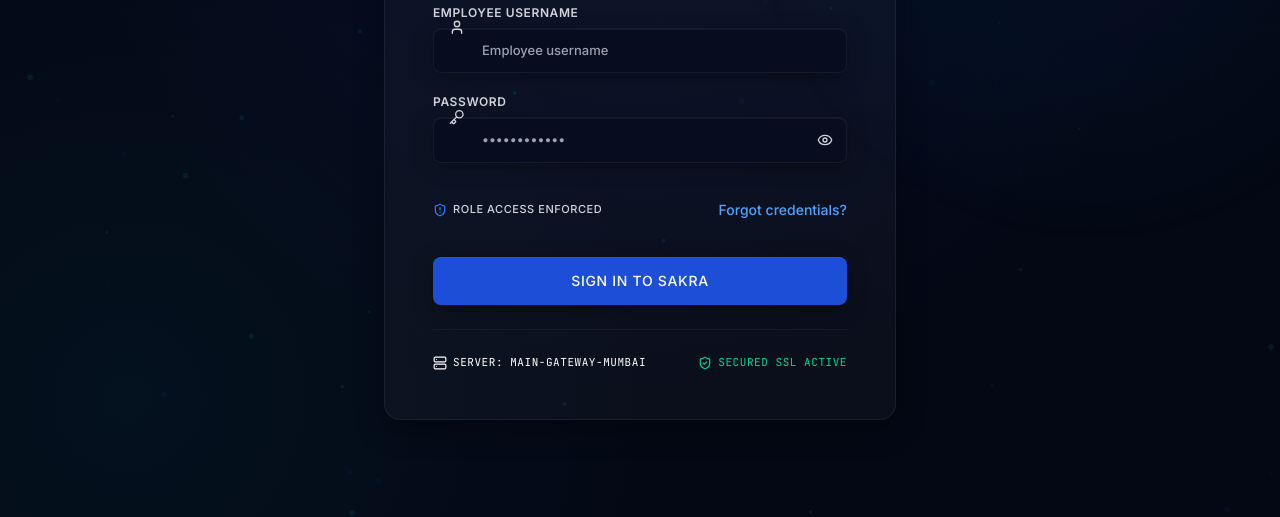
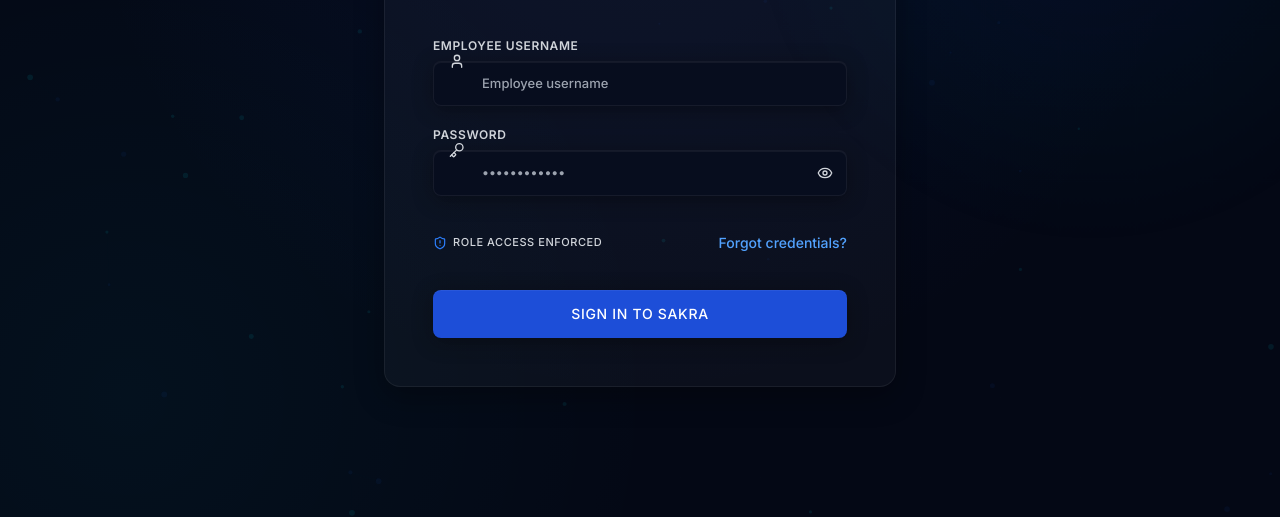
Before and after one commit to LIKITH-3012-MAC/Sakra-Finance, a React app: page frontend/login.html in a window 1280 px wide. Shown: the part 283-800 px from the top of the page. Built offline with nearby package versions, Linux system fonts and the light colour scheme; no server answers.

Commit message:
Remove Server Mumbai and Secured SSL Active footer badges from login and forgot password pages

```diff
--- a/frontend/forgot.html
+++ b/frontend/forgot.html
@@ -159,12 +159,6 @@
           </a>
         </div>
 
-        <!-- Security Badges under form -->
-        <div class="flex justify-between items-center pt-6 border-t border-white/5 text-[9px] text-slate-500 uppercase tracking-wider font-semibold font-mono select-none">
-          <span class="flex items-center gap-1.5"><i data-lucide="server" class="w-3.5 h-3.5"></i> Server: main-gateway-mumbai</span>
-          <span class="flex items-center gap-1.5 text-emerald-400"><i data-lucide="shield-check" class="w-3.5 h-3.5"></i> Secured SSL Active</span>
-        </div>
-
       </div>
 
     </div>
--- a/frontend/login.html
+++ b/frontend/login.html
@@ -114,12 +114,6 @@
 
         </form>
 
-        <!-- Security Badges under form -->
-        <div class="flex justify-between items-center pt-6 border-t border-white/5 text-[9px] text-slate-500 uppercase tracking-wider font-semibold font-mono select-none">
-          <span class="flex items-center gap-1.5"><i data-lucide="server" class="w-3.5 h-3.5"></i> <span data-i18n="login_server_info">Server: main-gateway-mumbai</span></span>
-          <span class="flex items-center gap-1.5 text-emerald-400"><i data-lucide="shield-check" class="w-3.5 h-3.5"></i> <span data-i18n="login_secured_ssl">Secured SSL Active</span></span>
-        </div>
-
       </div>
 
     </div>
```
